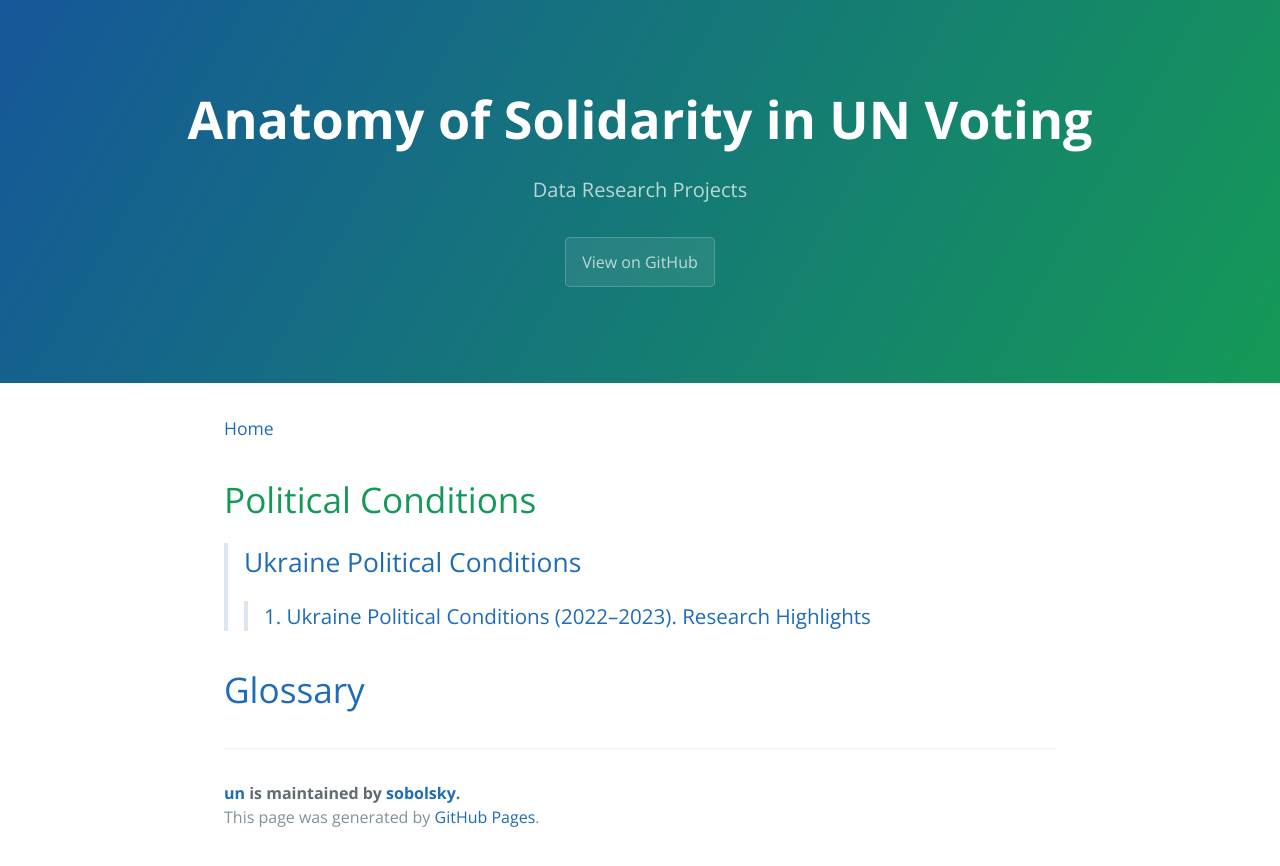
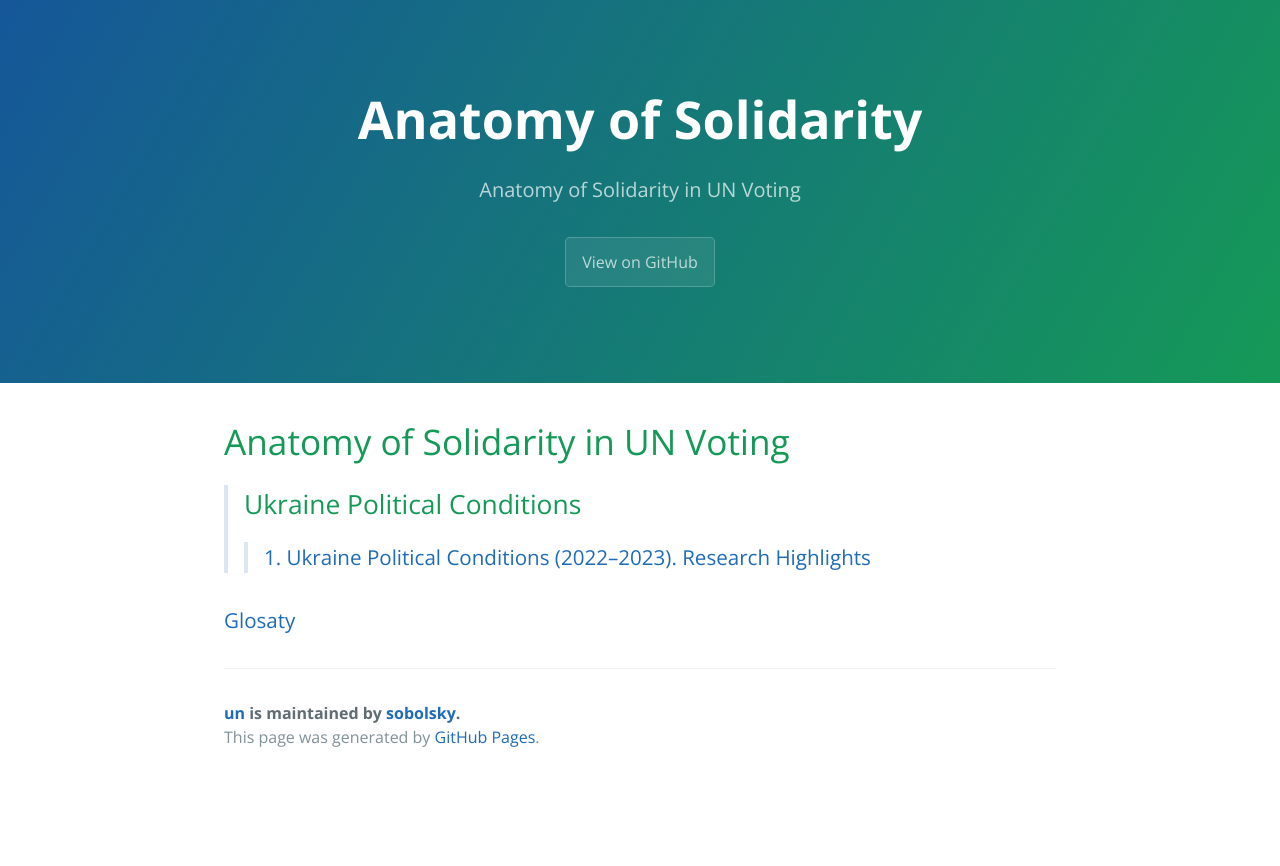
Before and after one commit to sobolsky/un, a Jekyll site: the page built from index.md, in a window 1280 px wide. Shown: the top 866 px of the page. Built offline with Jekyll 4.4.1, drawn with Linux system fonts in a browser that asks for light colours.

Commit message:
Update index.md

```diff
--- a/index.md
+++ b/index.md
@@ -1,14 +1,13 @@
 ---
 layout: default
-title: Anatomy of Solidarity in UN Voting
-description: Data Research Projects
+title: Anatomy of Solidarity
+description: Anatomy of Solidarity in UN Voting
 show_downloads: false
 google_analytics:
 theme: jekyll-theme-cayman
 ---
-[Home](https://sobolsky.github.io)
-# Political Conditions
-> ## [Ukraine Political Conditions](https://sobolsky.github.io/upc)
->> ### [1. Ukraine Political Conditions (2022–2023). Research Highlights](https://sobolsky.github.io/upc/01)
+# Anatomy of Solidarity in UN Voting
+> ## Ukraine Political Conditions
+>> ### [1. Ukraine Political Conditions (2022–2023). Research Highlights](./01)
 
-# [Glossary](./glossary)
+### [Glosaty](./glossary)
```
